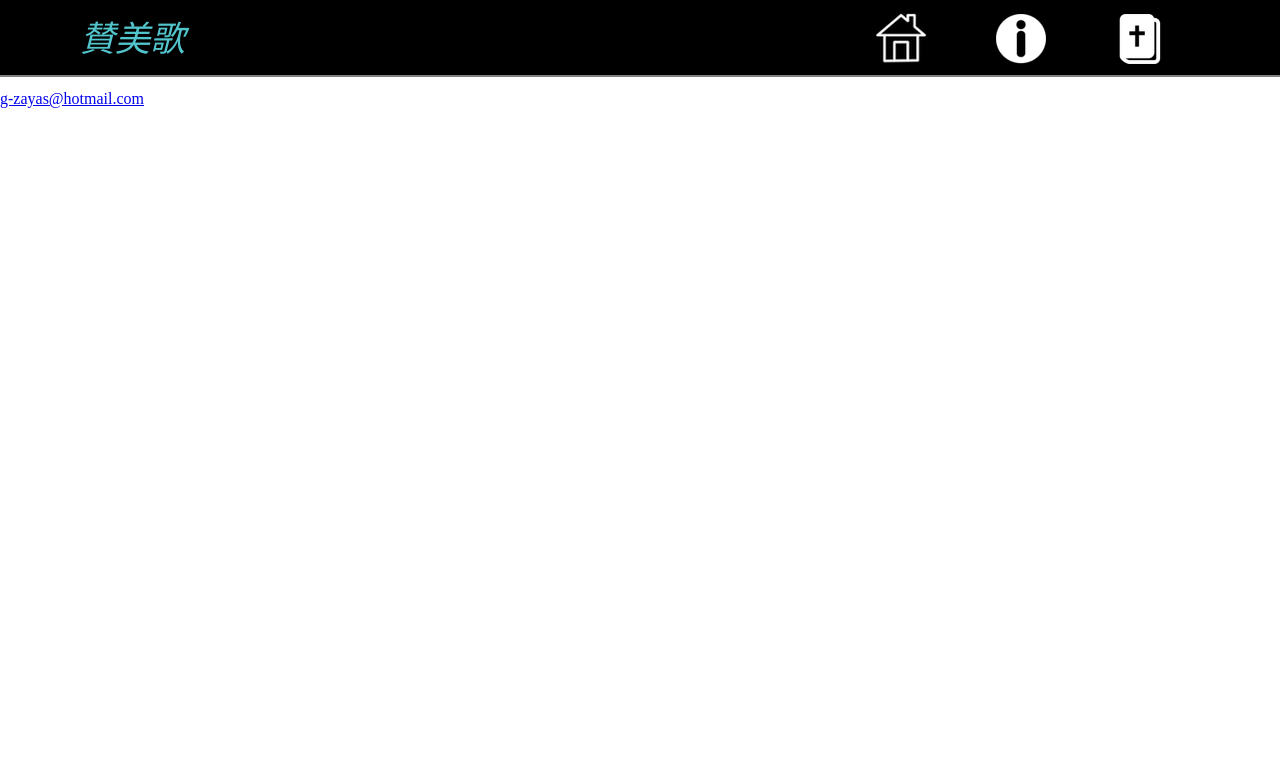
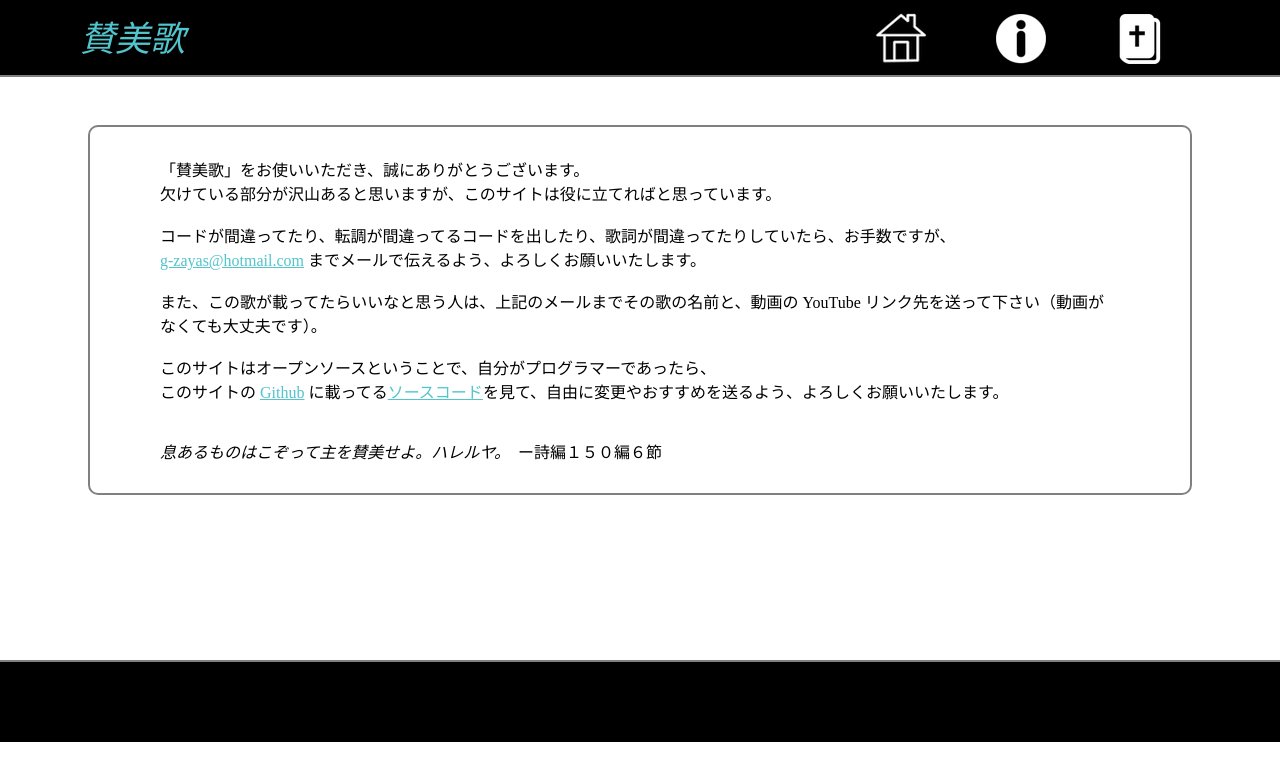
Before and after one commit to itaru001/sanbika, a plain HTML site: page Files/info.html in a window 1280 px wide. Drawn offline with Linux system fonts and the light colour scheme.

Commit message:
info.html を更新しました

```diff
--- a/Files/Style.css
+++ b/Files/Style.css
@@ -317,15 +317,79 @@ body {
     position: relative;
 
 
-
     bottom: -325px; /* なぜこうやらないといけない？ */
-    margin-top: 200px;
 
 
-
+    margin-top: 200px;
 
 
     overflow: hidden;
 
     z-index: 10;
 }
+
+
+
+
+
+
+
+
+
+
+/*------------------------------------------------------------------------*/
+/* info.html だけに入ってるやつ */
+
+#infoBox {
+
+	border: 2px gray solid;
+	border-radius: 10px;
+	position: relative;
+
+	top: 35px; /*これだけが Song のやつと違う */
+	width: 75%;
+
+	margin: 0px auto;
+    margin-bottom: 150px;
+    padding:30px 70px;
+
+    text-align: left;
+}
+
+#infoBox a {
+	color: #52C4CC;
+}
+
+#infoBox a:hover {
+	color: gray;
+}
+
+.code {
+	/* 何も入ってないけど、Arcangel $ のやつを書くためです */
+}
+
+#Psalm150 {
+	font-style: italic;
+}
+
+
+#InfoLabel {
+    width: 100%;
+    height: 80px;
+
+    background-color: #000;
+    border-top: 2px gray solid;
+
+    position: relative;
+
+
+    bottom: -50px; /* これと margin-top がけが Label と変わってる */
+
+
+    margin-top: 50px; /**/
+
+
+    overflow: hidden;
+
+    z-index: 10;
+}
--- a/Files/info.html
+++ b/Files/info.html
@@ -33,7 +33,31 @@
 			</div>
 		</nav>
 		<br/><br/><br/><br/><br/>
-		<a href="mailto:g-zayas@hotmail.com">g-zayas@hotmail.com</a>
+
+		<div id="infoBox">
+			「賛美歌」をお使いいただき、誠にありがとうございます。<br/>
+			欠けている部分が沢山あると思いますが、このサイトは役に立てればと思っています。<br/><br/>
+
+			コードが間違ってたり、転調が間違ってるコードを出したり、歌詞が間違ってたりしていたら、お手数ですが、<br/><a href="mailto:g-zayas@hotmail.com">g-zayas@hotmail.com</a> までメールで伝えるよう、よろしくお願いいたします。
+
+			<br/><br/>
+
+			また、この歌が載ってたらいいなと思う人は、上記のメールまでその歌の名前と、動画の YouTube リンク先を送って下さい（動画がなくても大丈夫です）。
+
+			<br/><br/>
+
+			このサイトはオープンソースということで、自分がプログラマーであったら、<br/>
+			このサイトの <a href="https://www.github.com/">Github</a> に載ってる<a href="https://www.github.com/gazayas/sanbika">ソースコード</a>を見て、自由に変更やおすすめを送るよう、よろしくお願いいたします。
+
+			<br/><br/><br/>
+
+			<span id="Psalm150">息あるものはこぞって主を賛美せよ。ハレルヤ。</span>　ー詩編１５０編６節
+
+		</div>
+
+
+
+		<div id="InfoLabel"></div>
 
 
 
```
Also changed, not shown: 1 other file.
